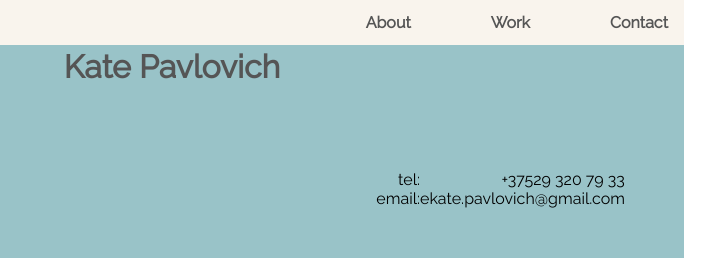
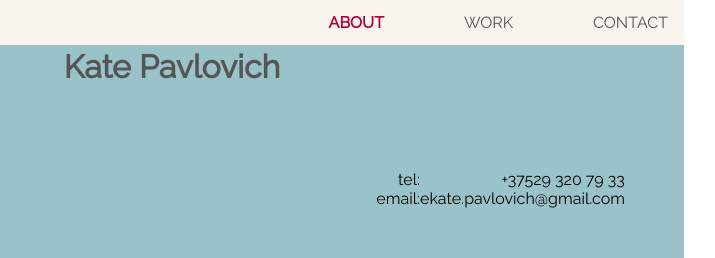
Before and after one commit to KatePavlovich/page, a React app in the folder portfolio/: page / in a window 1280 px wide. Shown: the top 258 px of the page, 468-1183 px from the left. Built offline with nearby package versions, Linux system fonts and the light colour scheme.

Commit message:
feat: add active link

```diff
--- /dev/null
+++ b/portfolio/src/components/activeLink.js
@@ -0,0 +1,16 @@
+import React from "react";
+import { Route, Link } from "react-router-dom";
+
+export function ActiveMenuLink({ label, to, activeOnlyWhenExact }) {
+  return (
+    <Route
+      path={to}
+      exact={activeOnlyWhenExact}
+      children={({ match }) => (
+        <div>
+          <Link to={to}  className={match ? "nav-link--active" : "nav-link"}>{label}</Link>
+        </div>
+      )}
+    />
+  );
+}
--- a/portfolio/src/components/menu.js
+++ b/portfolio/src/components/menu.js
@@ -1,5 +1,5 @@
 import React, { Component } from 'react';
-import { Link } from 'react-router-dom'
+import {ActiveMenuLink} from './activeLink'
 
 class Menu extends Component {
     render() {
@@ -7,9 +7,9 @@ class Menu extends Component {
             <header>
                 <nav className="header-navbar" id="navbar">
                     <ul className="header-menu">
-                        <li><Link to='/' className="nav-link">about</Link></li>
-                        <li><Link to='/projects' className="nav-link">work</Link></li>
-                        <li><Link to='/contact' className="nav-link">contact</Link></li>
+                        <li><ActiveMenuLink activeOnlyWhenExact={true} to="/" label="About" /></li>
+                        <li><ActiveMenuLink to='/projects' label="work" /></li>
+                        <li><ActiveMenuLink to='/contact' label="contact" /></li>
                     </ul>
                 </nav>
             </header>
@@ -18,12 +18,3 @@ class Menu extends Component {
 }
 
 export default Menu;
-
-/*
-<div>
-<Link to="/">Home</Link>
-|
-<Link to="/about">About</Link>
-|
-<Link to="/login">Loginform</Link>
-</div> */
--- a/portfolio/src/index.css
+++ b/portfolio/src/index.css
@@ -40,10 +40,15 @@ header {
 
 .nav-link {
   font-size: 1em;
+  text-decoration: none;
+  text-transform: uppercase;
+  color: #555555;
+}
+
+.nav-link--active {
   font-weight: 900;
-  text-decoration: none;
-  text-transform: capitalize;
-  color: #555555;
+  text-transform: uppercase;
+  color: #ae003a;
 }
 
 main {
```
